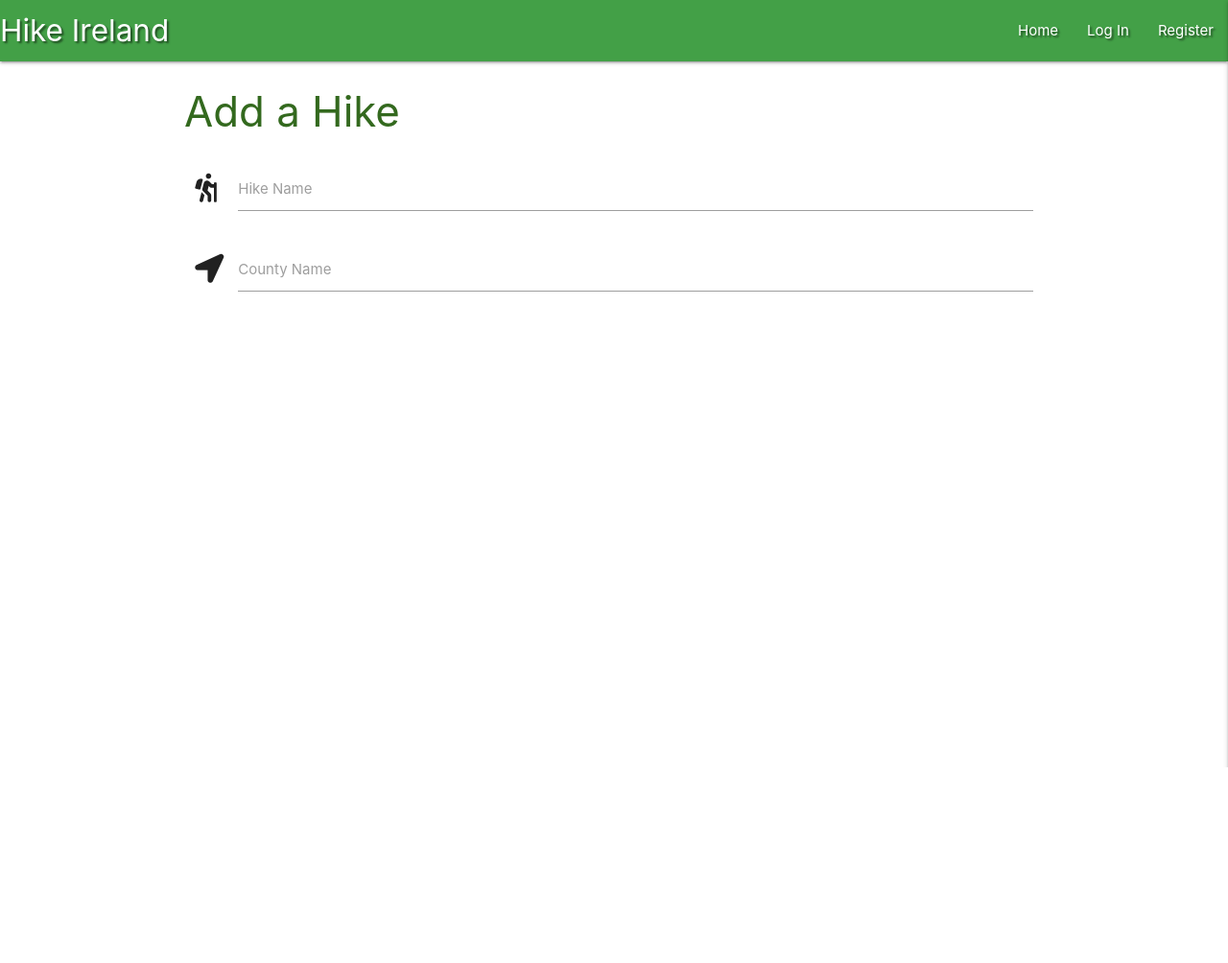
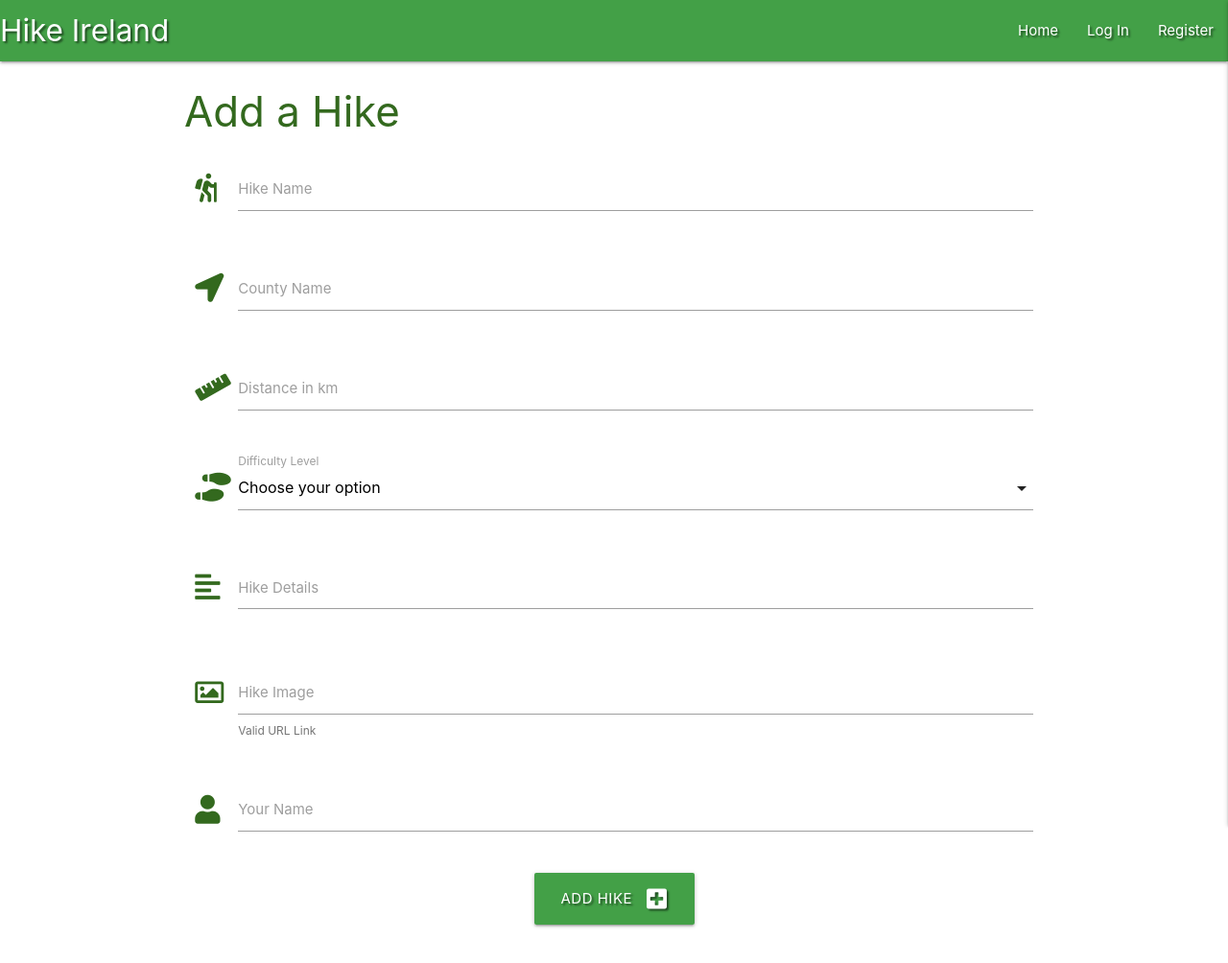
Before and after one commit to MWatty/hike_ireland, a Flask app: page /add_hike in a window 1280 px wide. Shown: the whole page at 96% size. Before the commit the page ends 800 px from the top, so only its background shows below. Run offline with Flask 2, Linux system fonts and the light colour scheme; some libraries are stand-ins or nearby versions.

Commit message:
created add hike form and allow user to submit task to db

```diff
--- a/app.py
+++ b/app.py
@@ -99,8 +99,21 @@ def logout():
     return redirect(url_for("login"))
 
 
-@app.route("/add_hike")
+@app.route("/add_hike", methods=["GET", "POST"])
 def add_hike():
+    if request.method == "POST":
+        hike = {
+            "hike_name": request.form.get("hike_name"),
+            "county_name": request.form.get("county_name"),
+            "hike_distance": request.form.get("hike_distance"),
+            "difficulty_level": request.form.get("difficulty_level"),
+            "hike_details": request.form.get("hike_details"),
+            "hike_image_url": request.form.get("hike_image_url"),
+            "created_by": request.form.get("created_by")
+        }
+        mongo.db.hikes.insert_one(hike)
+        flash("Hike Successfully Added")
+        return redirect(url_for("get_hikes"))
     return render_template("add_hike.html")
 
 
--- a/static/js/script.js
+++ b/static/js/script.js
@@ -1,3 +1,4 @@
 $(document).ready(function(){
     $('.sidenav').sidenav({edge: "right"});
+      $('select').formSelect();
   });
--- a/templates/add_hike.html
+++ b/templates/add_hike.html
@@ -3,18 +3,82 @@
 
 <h3 class="light-green-text text-darken-4 centre-align">Add a Hike</h3>
 
+<!--hike name-->
 <div class="row">
-    <form class="col s12" method="POST" action="">
+    <form class="col s12" method="POST" action="{{ url_for('add_hike')}}">
         <div class="row">
             <div class="input-field col s12">
-                <i class="fas fa-hiking prefix ight-green-text text-darken-4"></i>
-                <input id="icon_prefix" type="text" class="validate">
-                <label for="icon_prefix">Hike Name</label>
+                <i class="fas fa-hiking prefix light-green-text text-darken-4"></i>
+                <input id="hike_name" name="hike_name" minlength="5" maxlength="100" type="text" class="validate"
+                    required>
+                <label for="hike_name">Hike Name</label>
             </div>
+        </div>
+        <!--county name-->
+        <div class="row">
             <div class="input-field col s12">
-                <i class="fas fa-location-arrow prefix ight-green-text text-darken-4"></i>
-                <input id="icon_location" type="tel" class="validate">
-                <label for="icon_location">County Name</label>
+                <i class="fas fa-location-arrow prefix light-green-text text-darken-4"></i>
+                <input id="county_name" name="county_name" minlength="3" maxlength="30" type="tel" class="validate"
+                    required>
+                <label for="county_name">County Name</label>
+            </div>
+        </div>
+        <!--hike distance-->
+        <div class="row">
+            <div class="input-field col s12">
+                <i class="fas fa-ruler prefix light-green-text text-darken-4"></i>
+                <input id="hike_distance" name="hike_distance" minlength="1" maxlength="100" type="number"
+                    class="validate" required>
+                <label for="hike_distance">Distance in km</label>
+            </div>
+        </div>
+        <!--hike difficulty level-->
+        <div class="row">
+            <div class="input-field col s12">
+                <i class="fas fa-shoe-prints prefix light-green-text text-darken-4"></i>
+                <select id="difficulty_level" name="difficulty_level" required>
+                    <option value="" disabled selected>Choose your option</option>
+                    <option value="1">Easy</option>
+                    <option value="2">Moderate</option>
+                    <option value="3">Streneous</option>
+                </select>
+                <label for="difficulty_level">Difficulty Level</label>
+            </div>
+        </div>
+        <!--hike details optional-->
+        <div class="row">
+            <div class="input-field col s12">
+                <i class="fas fa-align-left prefix light-green-text text-darken-4"></i>
+                <textarea id="hike_details" name="hike_details" minlength="5" maxlenght="200"
+                    class="materialize-textarea validate"></textarea>
+                <label for="hike_details">Hike Details</label>
+            </div>
+        </div>
+        <!--hike image-->
+        <div class="row">
+            <div class="input-field col s12">
+                <i class="far fa-image prefix prefix light-green-text text-darken-4"></i>
+                <input id="hike_image_url" name="hike_image_url" type="text" class="validate" minlength="5"
+                    maxlength="150"
+                    pattern="^(?:http(s)?:\/\/)?[\w.-]+(?:\.[\w\.-]+)+[\w\-\._~:/?#[\]@!\%$&'\(\)\*\+,;=.]+$" required>
+                <label for="hike_image_url">Hike Image</label>
+                <div class="helper-text" data-error="Please insert Valid URL Link">Valid URL Link</div>
+            </div>
+        </div>
+        <!--created by-->
+        <div class="row">
+            <div class="input-field col s12">
+                <i class="fas fa-user prefix light-green-text text-darken-4"></i>
+                <input id="created_by" name="created_by" minlength="5" maxlength="100" type="text" class="validate"
+                    required>
+                <label for="created_by">Your Name</label>
+            </div>
+        </div>
+        <!--submit button-->
+        <div class="row">
+            <div class="col s12 center-align">
+                <button type="submit" class="btn-large green darken-1 text-shadow">
+                    Add Hike <i class="fas fa-plus-square right"></i>
             </div>
         </div>
     </form>
```
